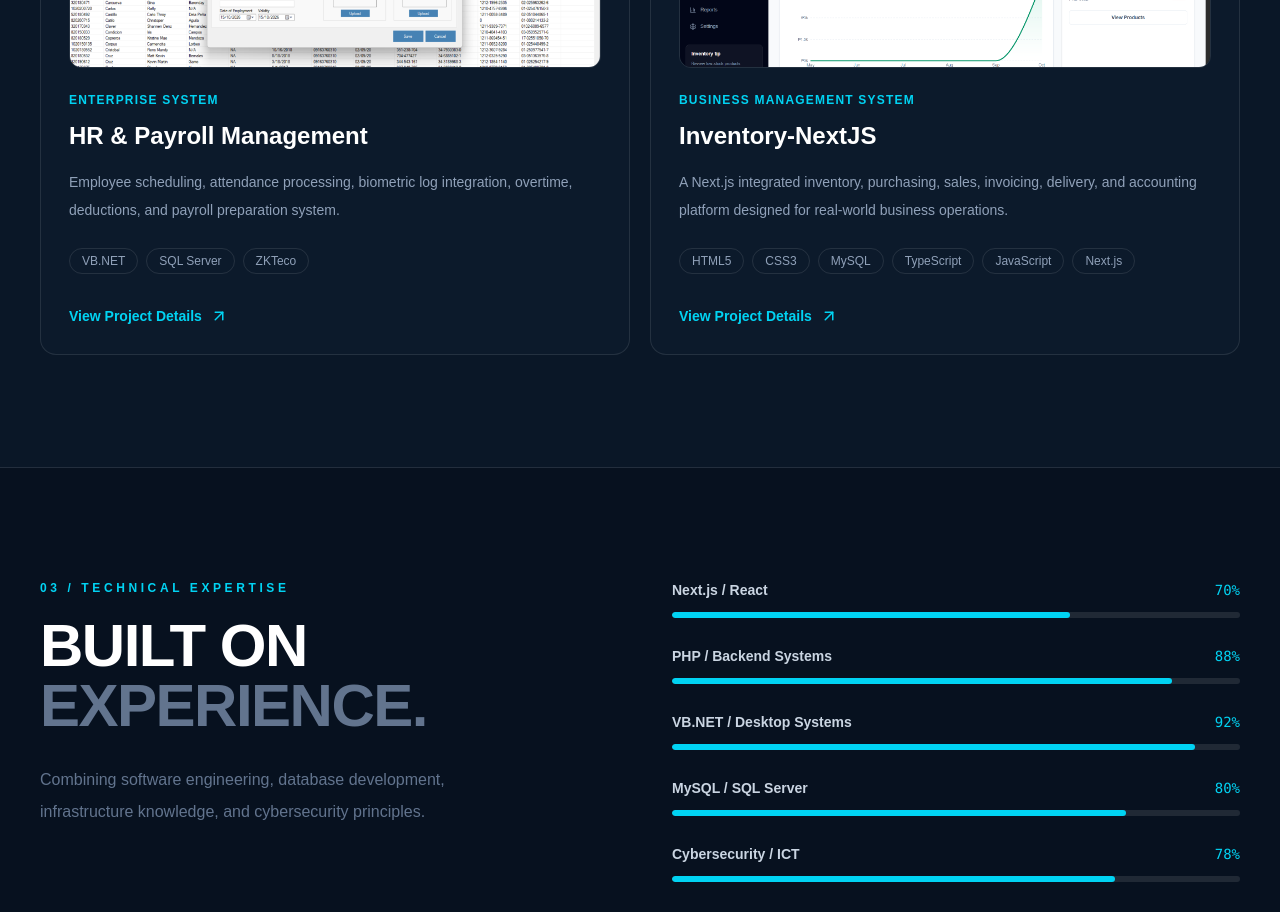
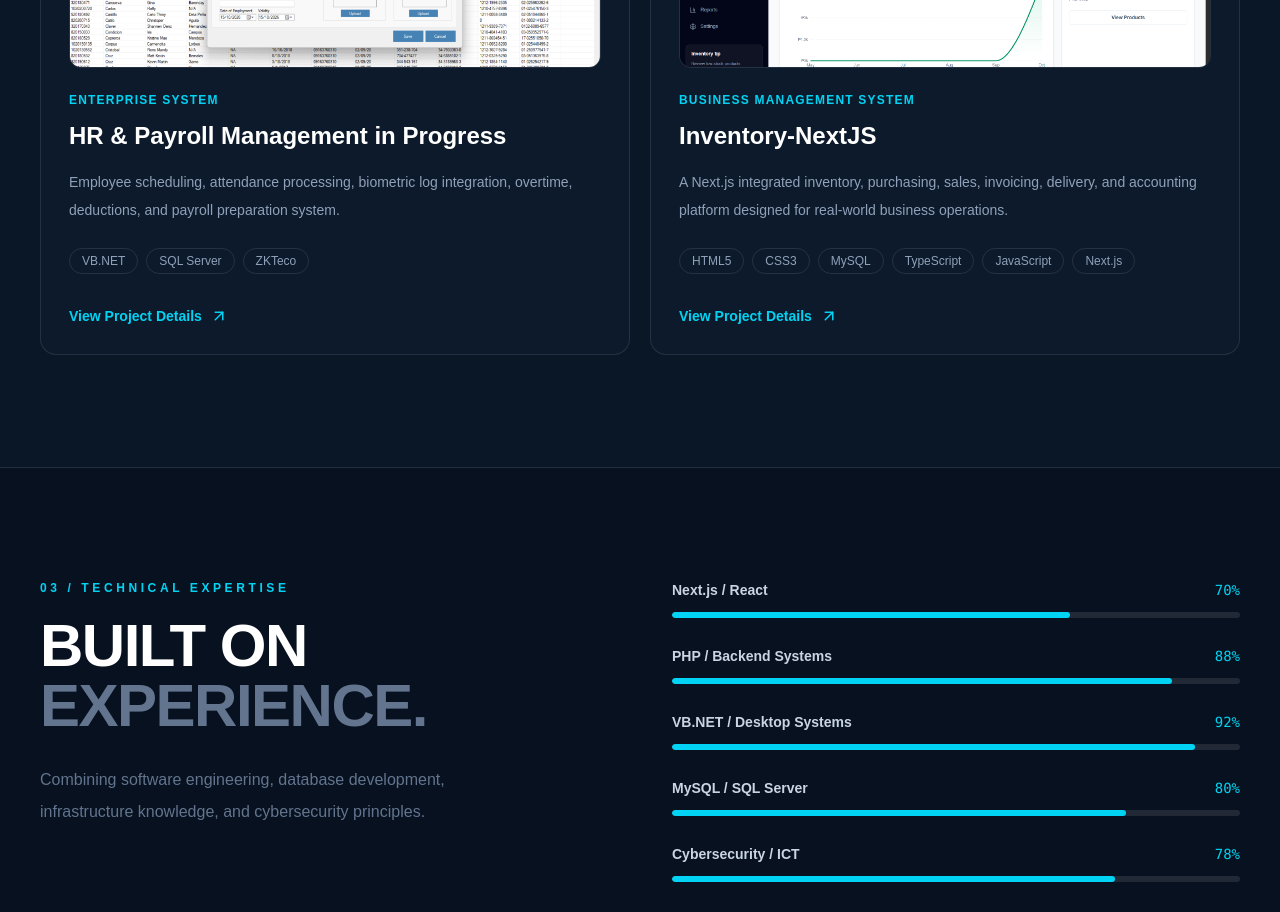
Before and after one commit to RanZeb26/portfolio, a Next.js app: page / in a window 1280 px wide. Shown: the part 2640-3552 px from the top of the page. Built offline with nearby package versions, Linux system fonts and the light colour scheme.

Commit message:
adding Payroll as In Progress

```diff
--- a/app/page.tsx
+++ b/app/page.tsx
@@ -39,7 +39,7 @@ const projects = [
   },
   {
     number: "03",
-    title: "HR & Payroll Management",
+    title: "HR & Payroll Management in Progress",
     category: "ENTERPRISE SYSTEM",
     description:
       "Employee scheduling, attendance processing, biometric log integration, overtime, deductions, and payroll preparation system.",
```
